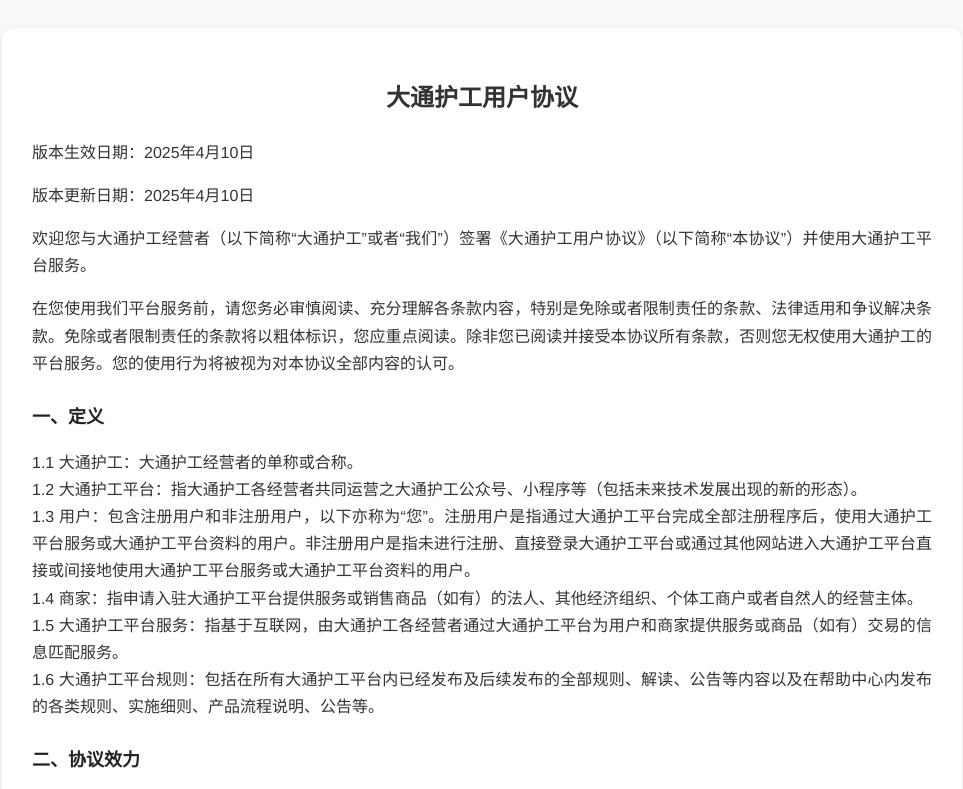
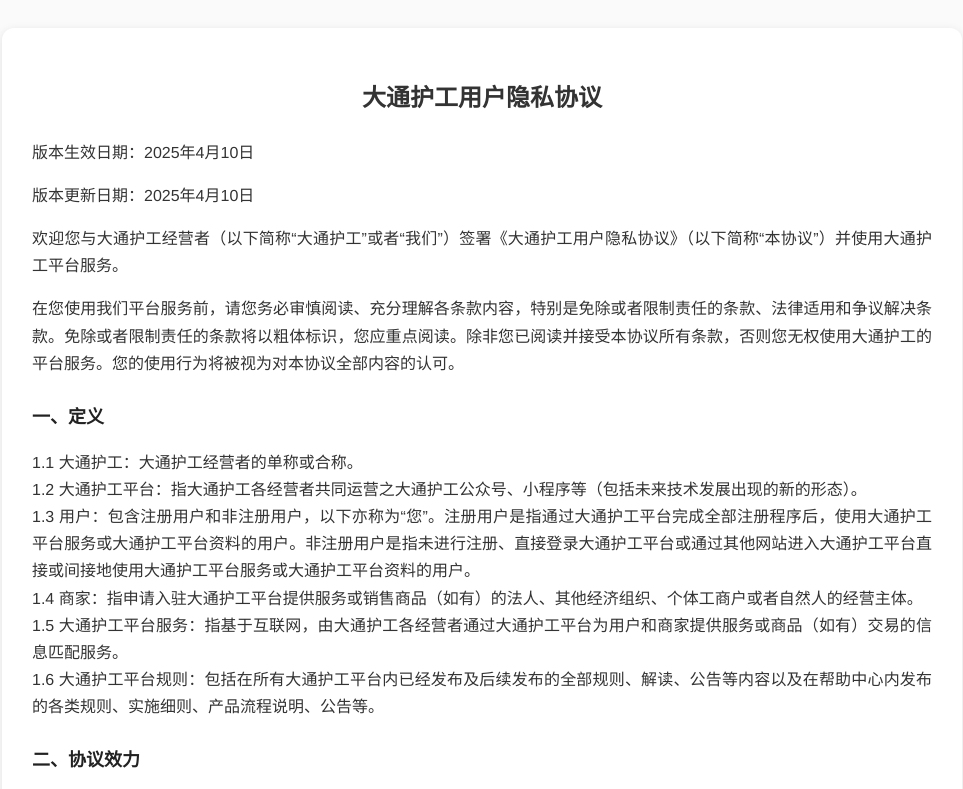
Before and after one commit to LcLoveStudy/PrivacyYunJi, a plain HTML site: page index.html in a window 1280 px wide. Shown: the top 789 px of the page, without its empty margins (158-1121 px from the left). Drawn offline with Linux system fonts and the light colour scheme.

Commit message:
:memo: 修改名称

```diff
--- a/index.html
+++ b/index.html
@@ -3,7 +3,7 @@
 
 <head>
         <meta charset="UTF-8">
-        <title>大通护工用户协议</title>
+        <title>大通护工用户隐私协议</title>
         <style>
                 body {
                         font-family: "Helvetica Neue", Helvetica, Arial, "Microsoft YaHei", sans-serif;
@@ -62,10 +62,10 @@
 
 <body>
         <div class="agreement">
-                <h2>大通护工用户协议</h2>
+                <h2>大通护工用户隐私协议</h2>
                 <p>版本生效日期：2025年4月10日</p>
                 <p>版本更新日期：2025年4月10日</p>
-                <p>欢迎您与大通护工经营者（以下简称“大通护工”或者“我们”）签署《大通护工用户协议》（以下简称“本协议”）并使用大通护工平台服务。</p>
+                <p>欢迎您与大通护工经营者（以下简称“大通护工”或者“我们”）签署《大通护工用户隐私协议》（以下简称“本协议”）并使用大通护工平台服务。</p>
                 <p>在您使用我们平台服务前，请您务必审慎阅读、充分理解各条款内容，特别是免除或者限制责任的条款、法律适用和争议解决条款。免除或者限制责任的条款将以粗体标识，您应重点阅读。除非您已阅读并接受本协议所有条款，否则您无权使用大通护工的平台服务。您的使用行为将被视为对本协议全部内容的认可。
                 </p>
 
```
